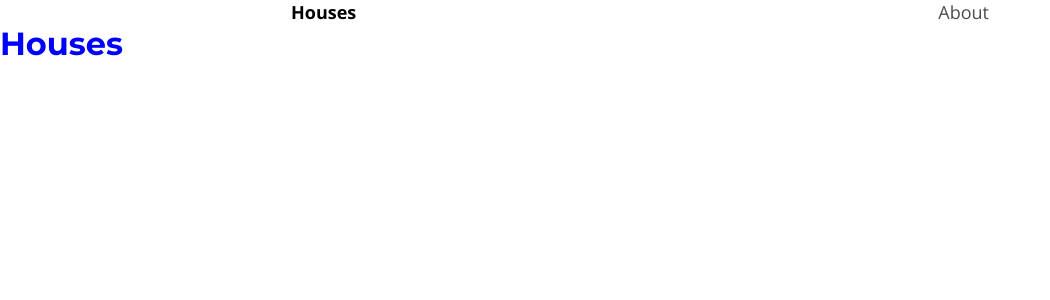
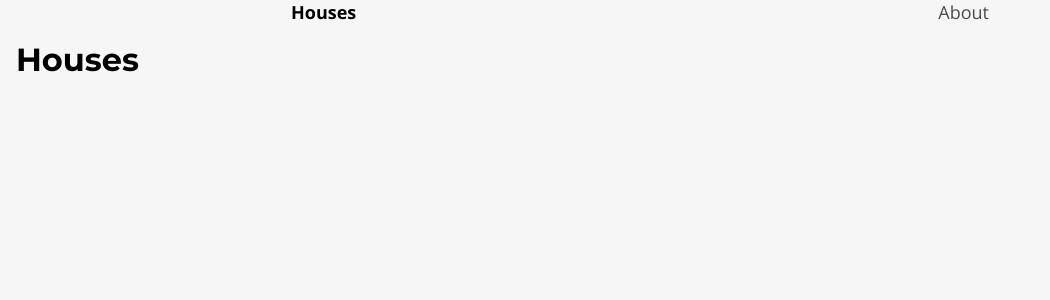
Before and after one commit to zoepje/DTT-houses, a Vue app: page / in a window 1280 px wide. Shown: the top 300 px of the page, without its empty margins (0-1050 px from the left). Built offline with nearby package versions, Linux system fonts and the light colour scheme.

Commit message:
little css edits
margins, colors and such

```diff
--- a/src/App.vue
+++ b/src/App.vue
@@ -16,10 +16,12 @@
   header {
     position: fixed;
     bottom: 0;
+    width: 100vw;
   }
 
   main {
     height: 100vh;
+    margin: 1rem;
   }
 
   @media only screen and (min-width: 600px){
--- a/src/assets/main.css
+++ b/src/assets/main.css
@@ -60,6 +60,7 @@
 
 body {
   font: var(--body-text-m);
+  background-color: var(--background-color-1);
 }
 
 h1 {
--- a/src/pages/Houses.vue
+++ b/src/pages/Houses.vue
@@ -10,7 +10,5 @@
 
 
 <style scoped>
-  h1{
-    color: blue;
-  }
+
 </style>
```
